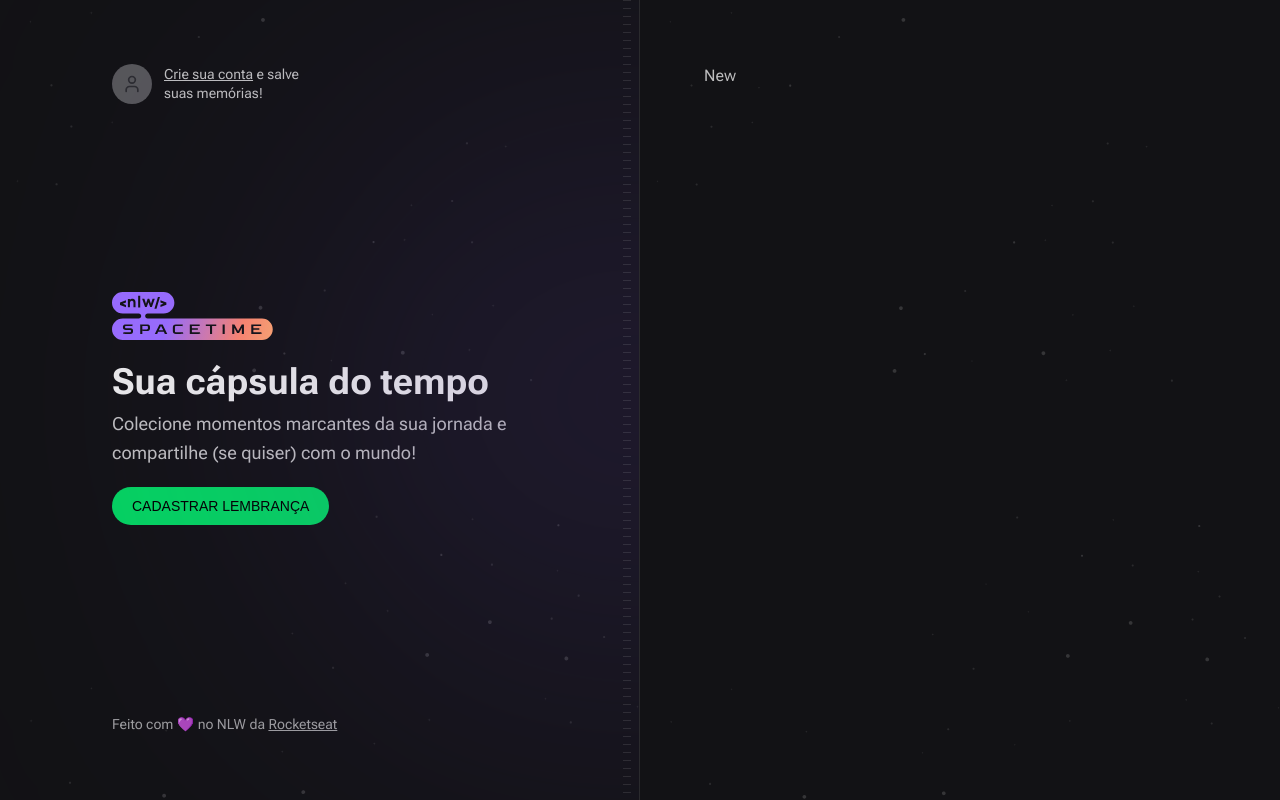
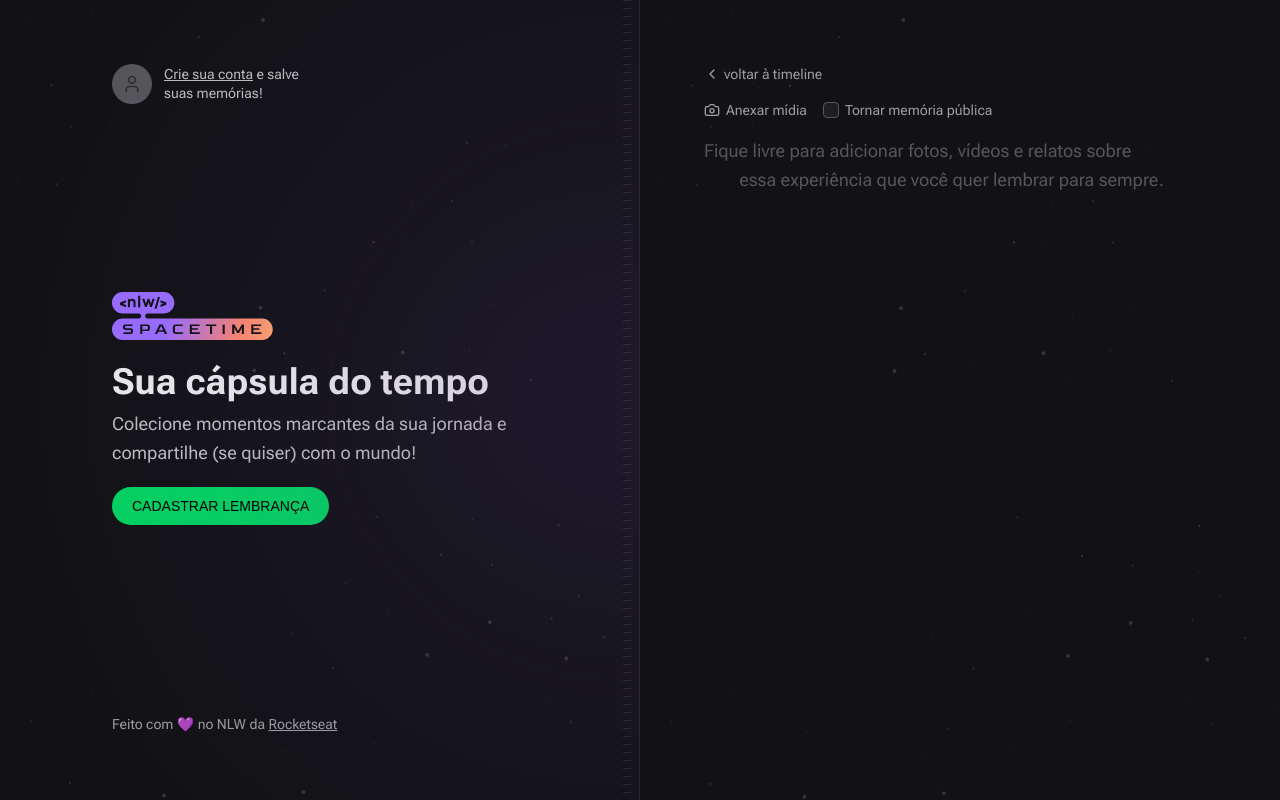
Before and after one commit to vsdcarneiro/NLW-SpaceTime---web, a Next.js app: page /memories/new in a window 1280 px wide. Built offline with nearby package versions, Linux system fonts and the light colour scheme; no server answers; a web font is replaced by a local one.

Commit message:
feat: configure memories page

```diff
--- a/package.json
+++ b/package.json
@@ -27,6 +27,7 @@
   },
   "devDependencies": {
     "@rocketseat/eslint-config": "^1.2.0",
+    "@tailwindcss/forms": "^0.5.3",
     "prettier-plugin-tailwindcss": "^0.3.0"
   }
 }
--- a/src/app/memories/new/page.tsx
+++ b/src/app/memories/new/page.tsx
@@ -1,3 +1,50 @@
+import Link from 'next/link'
+import { Camera, ChevronLeft } from 'lucide-react'
+
 export default function NewMemory() {
-  return <h1>New</h1>
+  return (
+    <div className="flex flex-1 flex-col gap-4">
+      <Link
+        href="/"
+        className="flex items-center gap-1 text-sm text-gray-200 hover:text-gray-100"
+      >
+        <ChevronLeft className="h-4 w-4" />
+        voltar à timeline
+      </Link>
+
+      <form className="flex flex-1 flex-col gap-2">
+        <div className="flex items-center gap-4">
+          <label
+            htmlFor="media"
+            className="flex cursor-pointer items-center gap-1.5 text-sm text-gray-200 hover:text-gray-100"
+          >
+            <Camera className="h-4 w-4" />
+            Anexar mídia
+          </label>
+
+          <label
+            htmlFor="isPublic"
+            className="flex items-center gap-1.5 text-sm text-gray-200 hover:text-gray-100"
+          >
+            <input
+              type="checkbox"
+              name="isPublic"
+              id="isPublic"
+              value="true"
+              className="h-4 w-4 rounded border-gray-400 bg-gray-700 text-purple-500"
+            />
+            Tornar memória pública
+          </label>
+        </div>
+        <input type="file" id="media" className="invisible h-0 w-0" />
+        <textarea
+          name="content"
+          spellCheck={false}
+          className="w-full flex-1 resize-none rounded border-0 bg-transparent p-0 text-lg leading-relaxed text-gray-100 placeholder:text-gray-400 focus:ring-0"
+          placeholder="Fique livre para adicionar fotos, vídeos e relatos sobre
+        essa experiência que você quer lembrar para sempre."
+        />
+      </form>
+    </div>
+  )
 }
--- a/tailwind.config.js
+++ b/tailwind.config.js
@@ -93,5 +93,5 @@
       },
     },
   },
-  plugins: [],
+  plugins: [require('@tailwindcss/forms')],
 }
```
Also changed, not shown: 1 other file (tests, documents, lock files or other folders).
